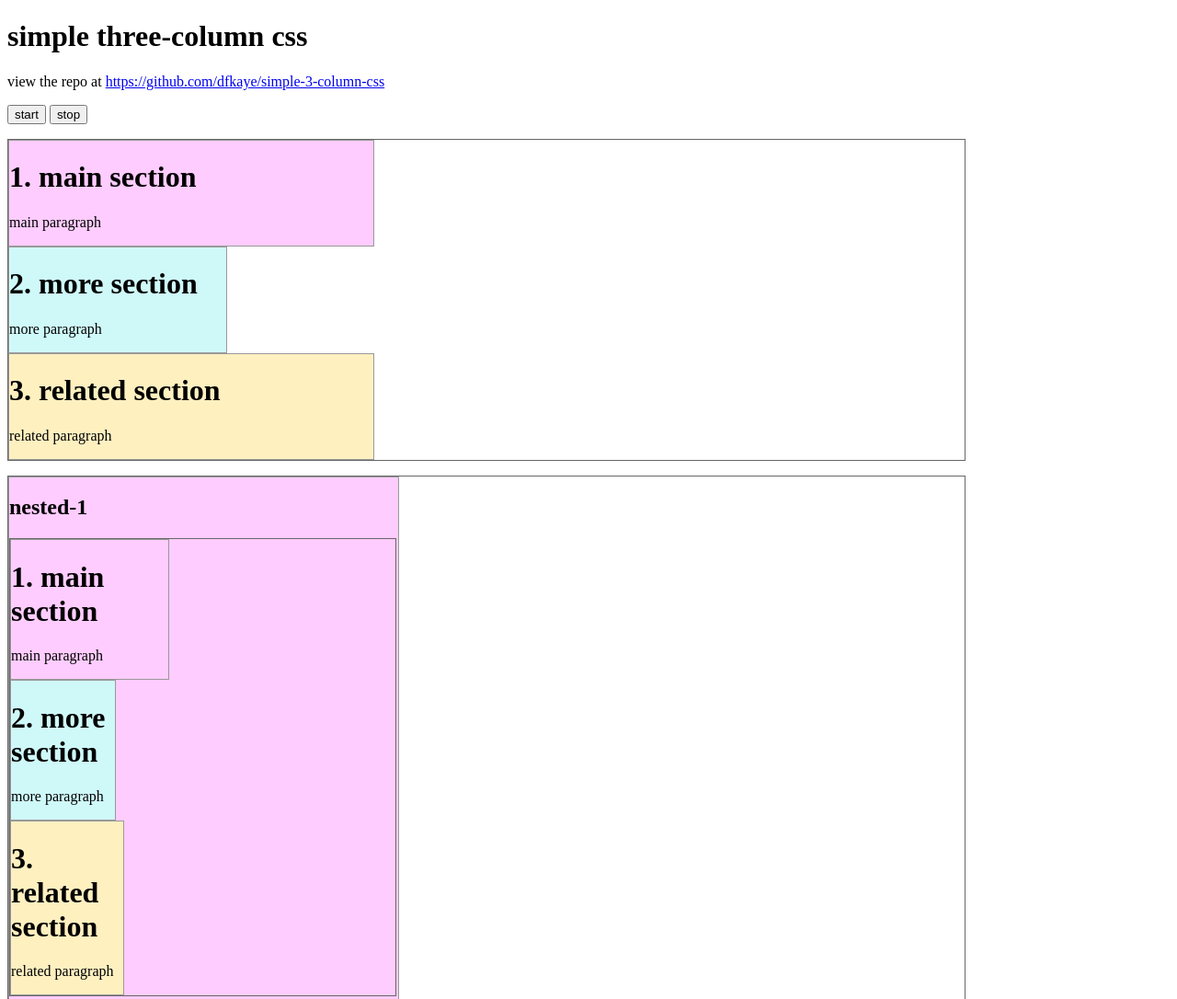
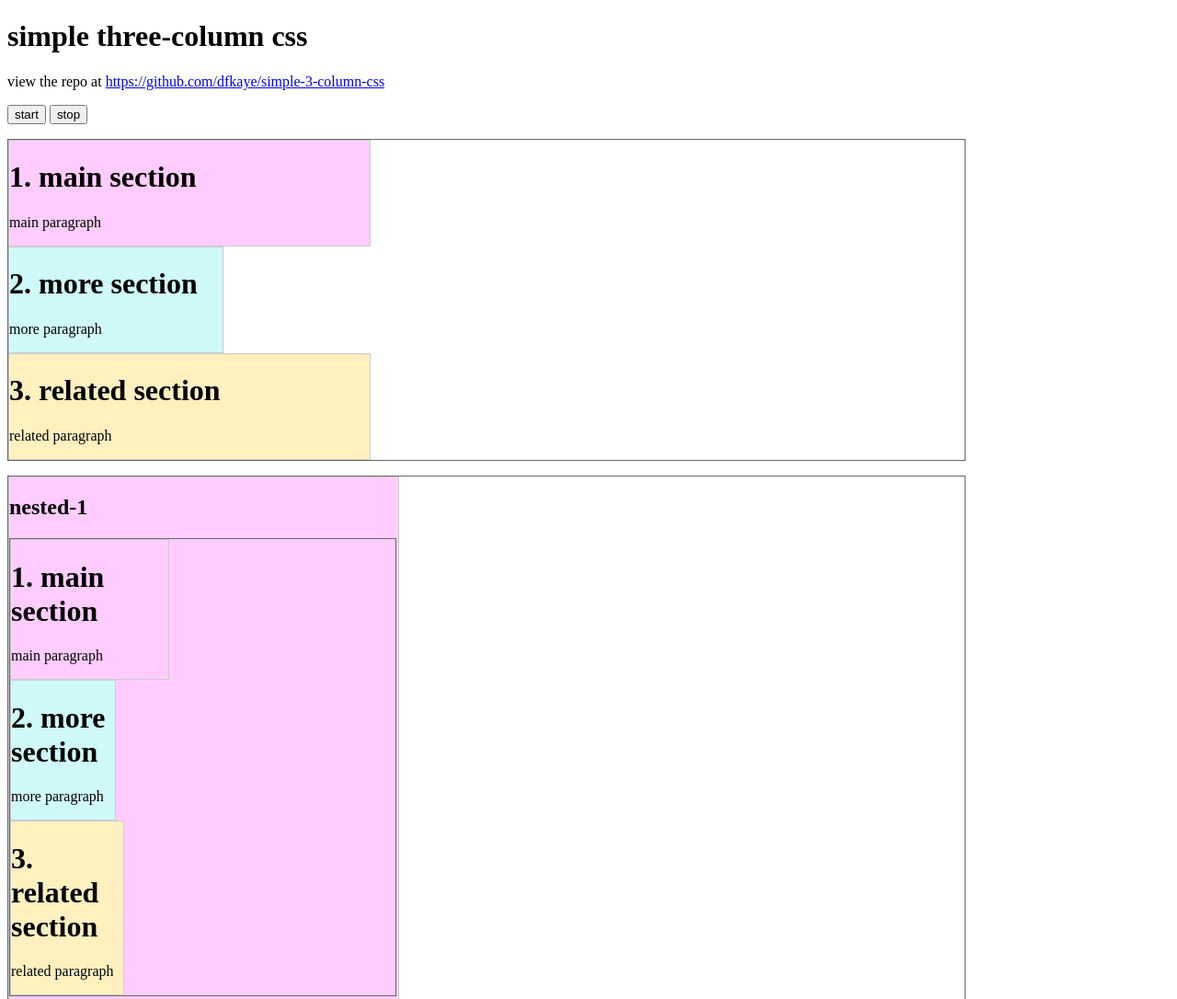
Before and after one commit to dfkaye/simple-3-column-css, a plain HTML site: page index.html in a window 1280 px wide. Shown: the top 1086 px of the page at 92% size. Drawn offline with Linux system fonts and the light colour scheme.

Commit message:
Update test-page.css

```diff
--- a/css/test-page.css
+++ b/css/test-page.css
@@ -1,10 +1,9 @@
- /* overrides for specific page layout */
+/* overrides for specific page layout */
 .layers {
   margin: 1em 0;
 }
 
 /* 3-column layouts for content area */
-
 .columns {
   border: 1px solid #666;
   margin: 1em 0;
@@ -12,22 +11,22 @@
 }
 .intercolumn {
   /* contains columns 1 and 2 */
-  width: 39.75em; /* set width to contain col-1 and .col-2 */
+  width: 39.5em; /* set width to contain col-1 and .col-2 */
 }
 .col-1 {
-  background: #ffccff;
-  border: 1px solid #999;
-  width: 24.75em;
+  background: #fcf;
+  border: 1px solid #ccc;
+  width: 24.5em;
 }
 .col-2 {
   background: #cff9f9;
-  border: 1px solid #999;
-  width: 14.75em;
+  border: 1px solid #ccc;
+  width: 14.5em;
 }
 .col-3 {
   background: #fff0c0;
-  border: 1px solid #999;
-  width: 24.75em;
+  border: 1px solid #ccc;
+  width: 24.5em;
 }
 
 #nested .intercolumn {
```
